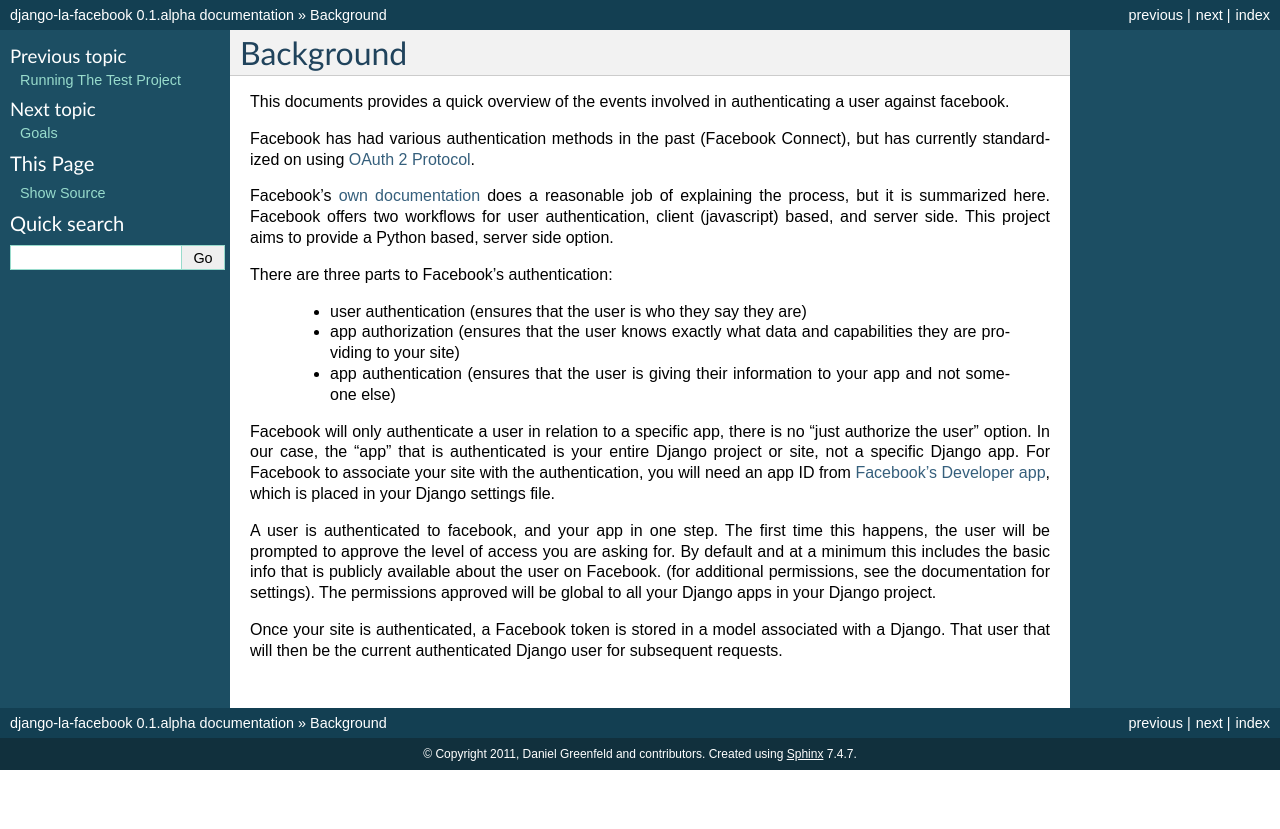
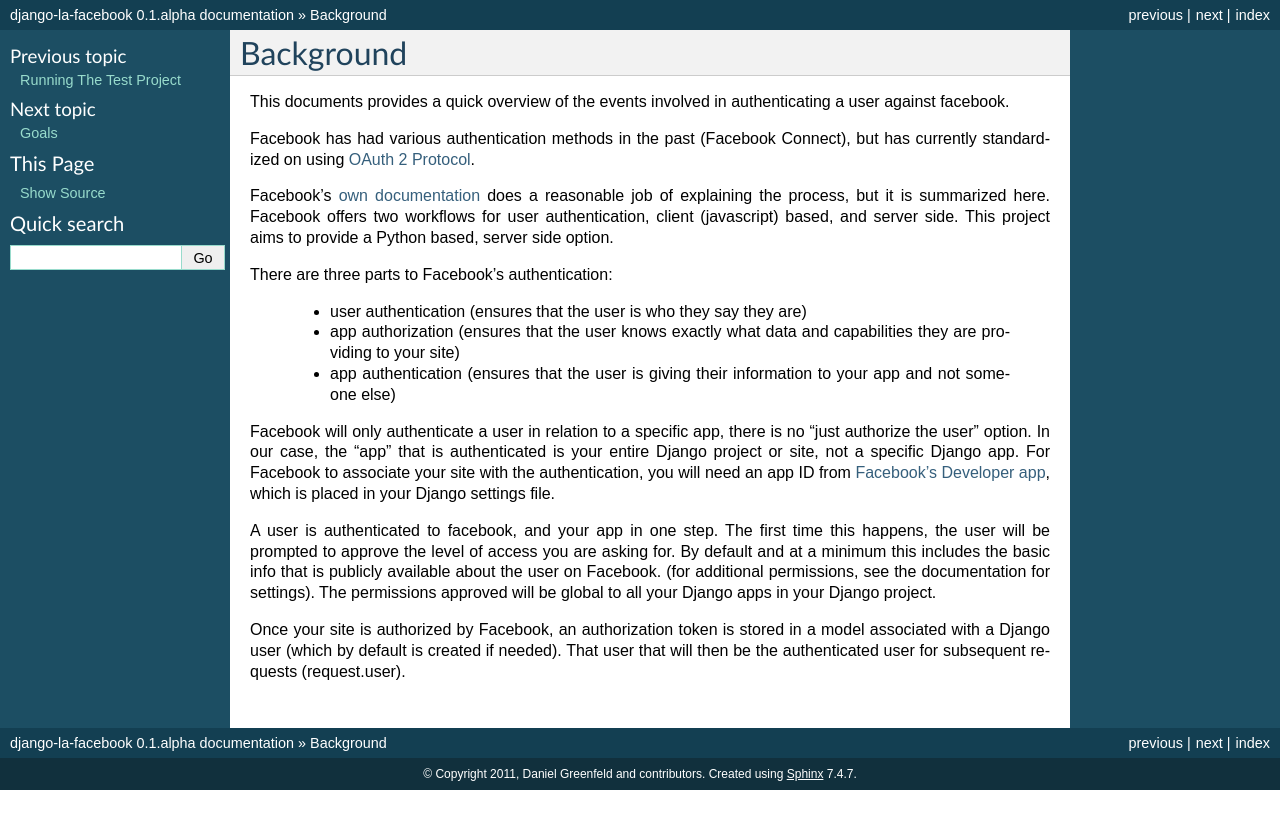
Before and after one commit to pydanny/django-la-facebook, a Sphinx documentation site: the page built from docs/background.rst, in a window 1280 px wide. Shown: the top 829 px of the page. Built offline with Sphinx 7.4.7, drawn with Linux system fonts in a browser that asks for light colours.

Commit message:
fixed a couple not so clear bits in background doc

```diff
--- a/docs/background.rst
+++ b/docs/background.rst
@@ -35,6 +35,7 @@
 the documentation for settings). The permissions approved will be global to all
 your Django apps in your Django project.
 
-Once your site is authenticated, a Facebook token is stored in a model
-associated with a Django. That user that will then be the current authenticated
-Django user for subsequent requests.
+Once your site is authorized by Facebook, an authorization token is stored in
+a model associated with a Django user (which by default is created if needed).
+That user that will then be the authenticated user for subsequent requests
+(request.user).
```
